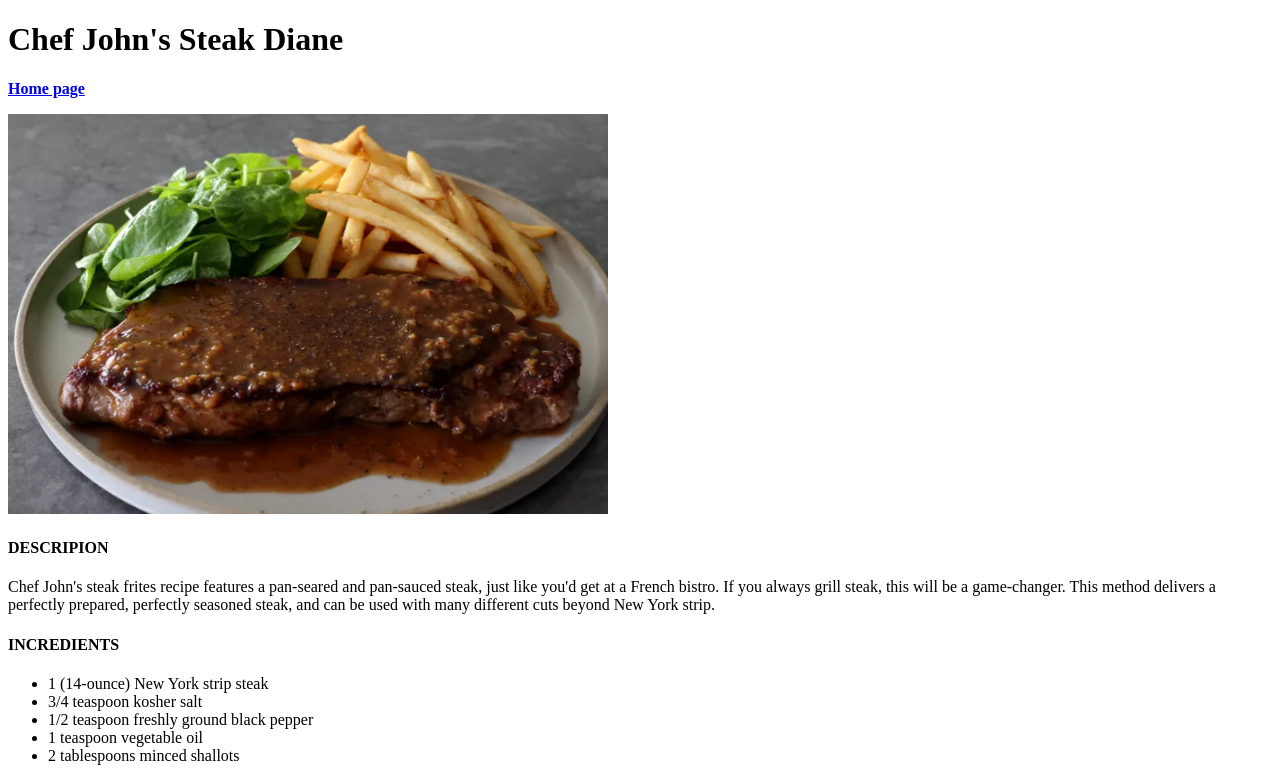
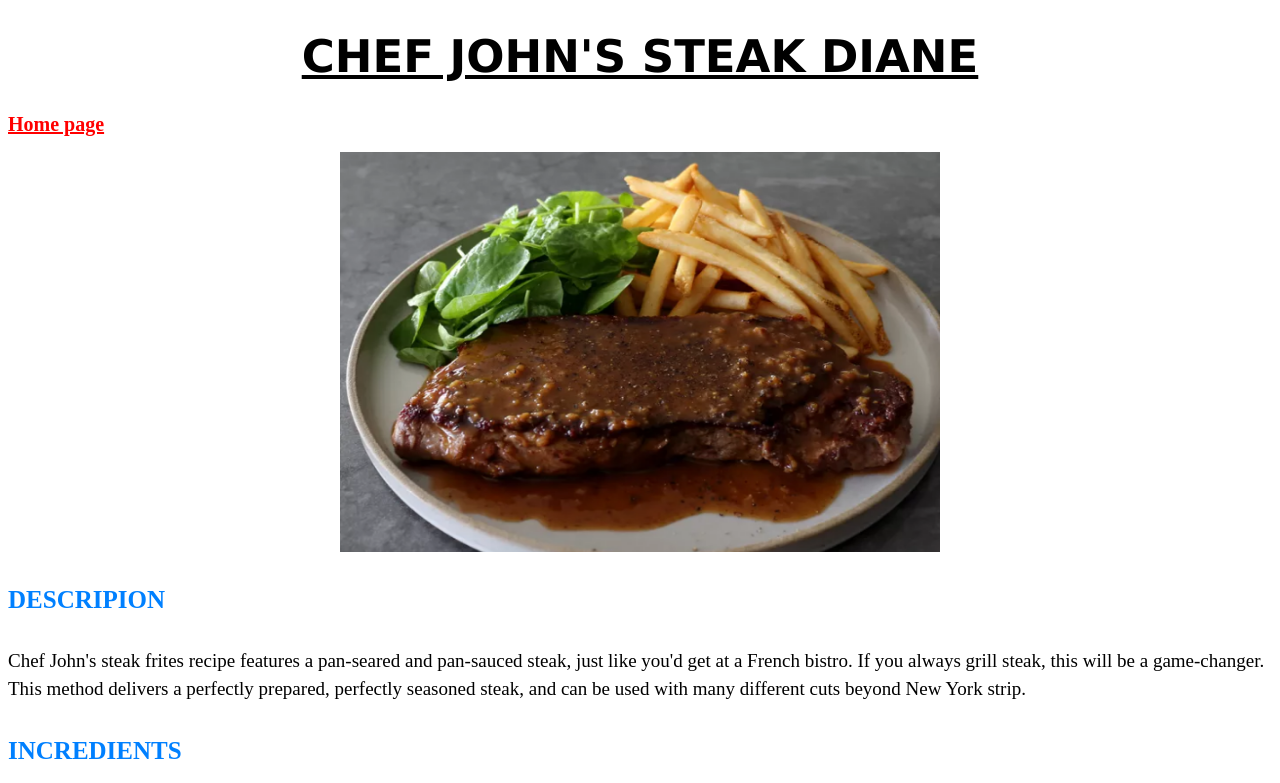
Before and after one commit to Sayanth8/odin-recipes, a plain HTML site: page recipes/steake_diane.html in a window 1280 px wide. Shown: the top 783 px of the page. Drawn offline with Linux system fonts and the light colour scheme.

Commit message:
i add css file in the website for look good

```diff
--- a/recipes/steake_diane.html
+++ b/recipes/steake_diane.html
@@ -3,18 +3,19 @@
     <meta charset="utf-8" >
     <head>
         <title>steak diane </title>
+        <link rel="stylesheet" href="style2.css">
     </head>
     <body>
         <h1>Chef John's Steak Diane</h1>
         <a href="../index.html"><b>Home page</b></a><p></p>
         <img src="dish.png" alt="DISH IMAGE" height="400" width="600">
         <h4>DESCRIPION</h4><p></p>
-        <p>Chef John's steak frites recipe features a pan-seared and pan-sauced steak,
+        <p  class="paragraph txt">Chef John's steak frites recipe features a pan-seared and pan-sauced steak,
             just like you'd get at a French bistro. If you always grill steak, this will be
             a game-changer. This method delivers a perfectly prepared, perfectly seasoned steak,
             and can be used with many different cuts beyond New York strip.</p>
             <p><h4>INCREDIENTS</h4></p>
-            <ul>
+            <ul class="txt" id="hello">
                 <li>1 (14-ounce) New York strip steak</li>
                 <li>3/4 teaspoon kosher salt</li>
                 <li>1/2 teaspoon freshly ground black pepper</li>
@@ -22,7 +23,7 @@
                 <li>2 tablespoons minced shallots</li>
             </ul>
             <h4>STEPS</h4>
-            <OL>
+            <OL class="txt">
                 <li>Refrigerate, uncovered, for at least 2 and up to 10 hours, turning occasionally.</li>
                 <li>Bring the steak out of the refrigerator to sit at room temperature for 15 to 30 minutes before beginning to cook, turning over once halfway through</li>
                 <li>Place a heavy duty steel pan over high heat, and add oil and clarified butter. When the fats are hot and start to shimmer, place steak in the pan. When steak begins to sizzle, reduce the heat to medium.</li>
--- /dev/null
+++ b/recipes/style2.css
@@ -0,0 +1,43 @@
+h1 {
+    text-align: center;
+    color: black;
+    font-family: Verdana, Geneva, Tahoma, sans-serif;
+    font-weight: 800;
+    text-decoration: underline;
+    text-underline-position: below;
+    font-size: 45px;
+    text-transform: uppercase;
+}
+a {
+    color: red;
+    font-size: 20px;
+}
+h4 {
+    color: #0080ff;
+    font-size: 25px;
+
+}
+ul,OL {
+    font-family:Verdana, Geneva, Tahoma, sans-serif;
+    font-size: small;
+    font-size: 16px;
+}
+.paragraph {
+    font-weight: 100;
+    font-size: 19px;
+
+}
+img {
+    display: block;
+  margin-left: auto;
+  margin-right: auto;
+}
+
+.txt {
+    line-height: 1.5;
+}
+#hello {
+    font-weight: bold;
+    line-height: 1.9;
+
+}
--- /dev/null
+++ b/style.css
@@ -0,0 +1,17 @@
+h1 {
+    color:  #101820;
+    background-color: #FEE715;
+    font-family: Arial, Helvetica, sans-serif;
+    font-weight: 800;
+    font-size: 50px;
+    text-align: center;
+}
+h5 {
+    font-family: monospace;
+    font-size: 20px;
+    text-align: left;
+    color: #F96167;
+    background-color: #F9E795;
+
+
+}
```
Also changed, not shown: index.html (+1 -0 lines), recipes/cookie_bar.html (+4 -3 lines), recipes/french_silk.html (+4 -3 lines).
